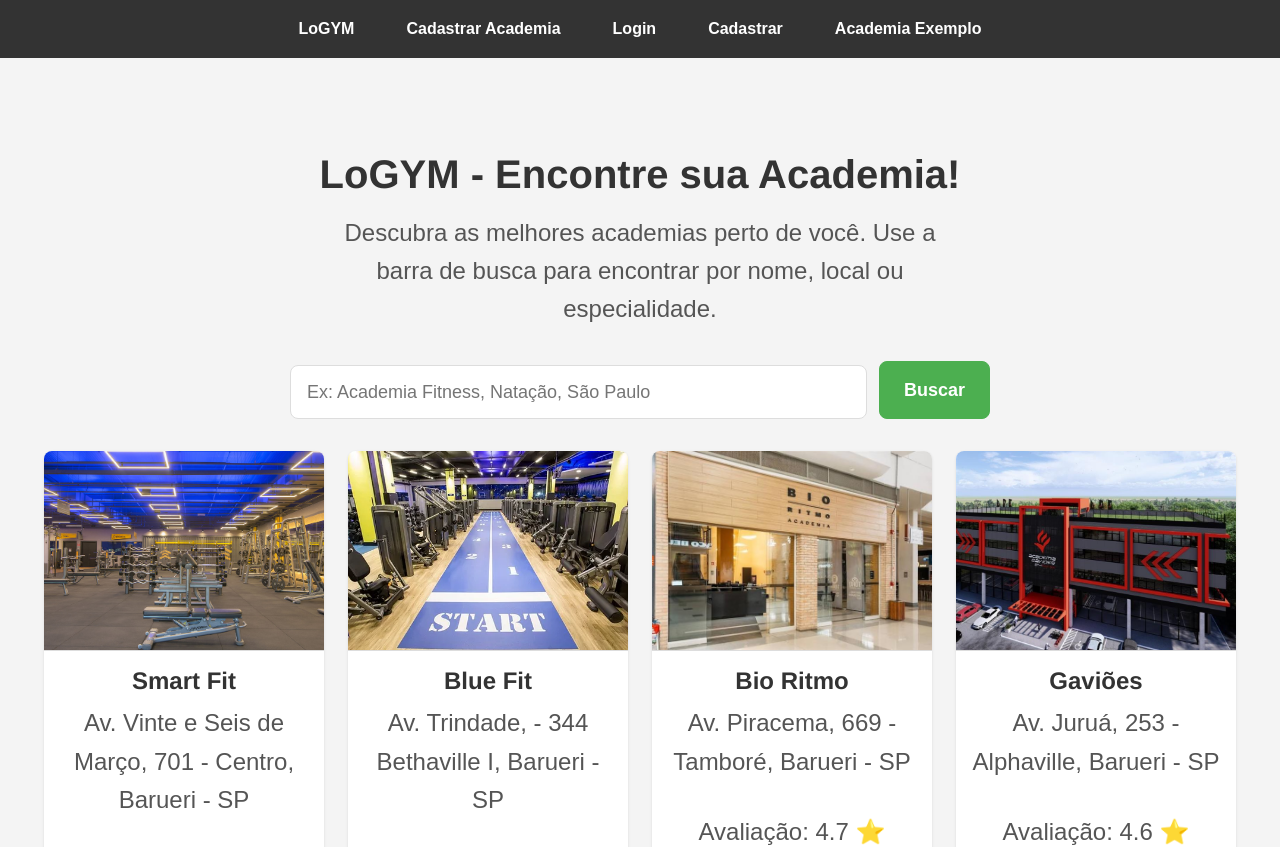
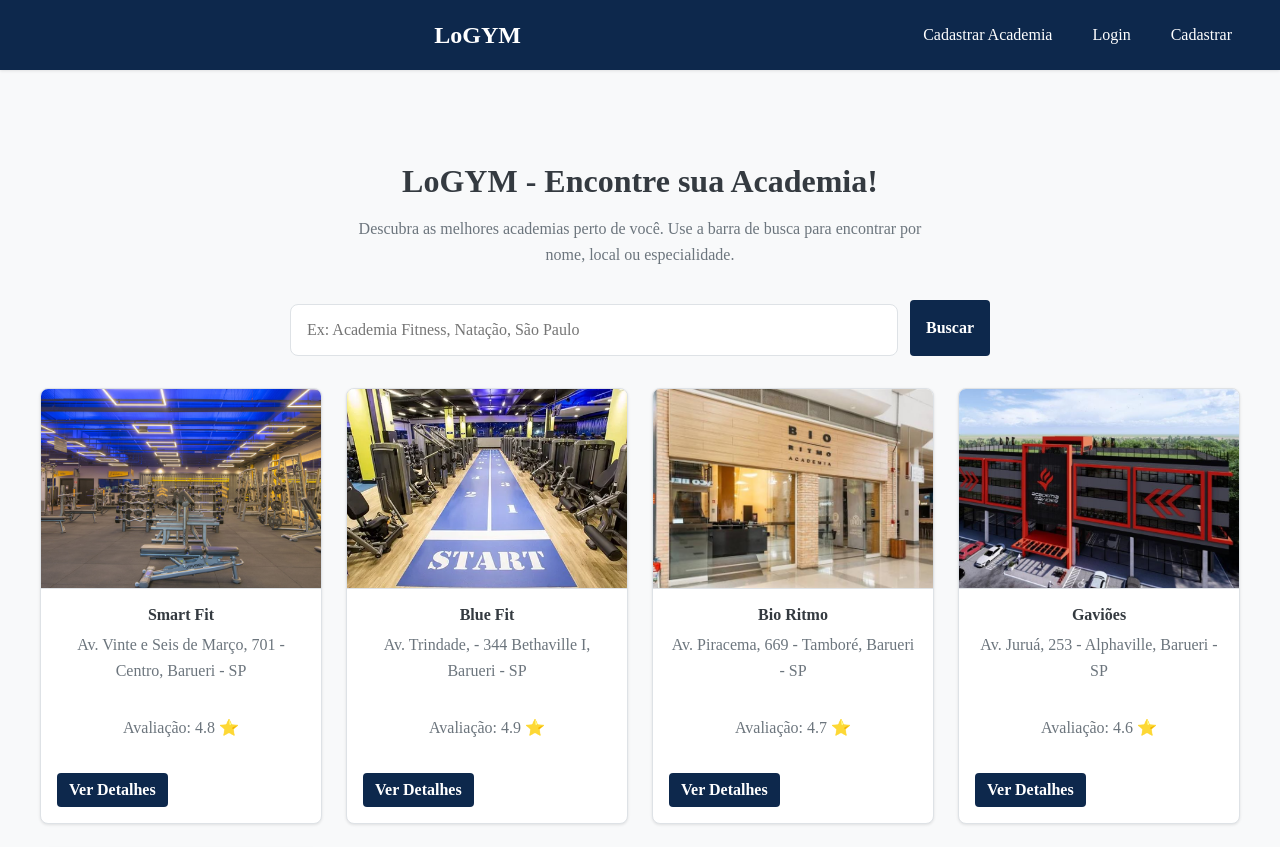
Before and after one commit to JoaoVitor365/logym-frontend, a React (Vite) app: page / in a window 1280 px wide. Shown: the top 847 px of the page. Built offline with nearby package versions, Linux system fonts and the light colour scheme.

Commit message:
Personalização Visual

```diff
--- a/src/components/Header/Header.jsx
+++ b/src/components/Header/Header.jsx
@@ -1,30 +1,40 @@
 // src/components/Header/Header.jsx
-import React from 'react';
-import { Link } from 'react-router-dom'; // Importa o componente Link
+
+import React, { useState } from 'react';
+import { Link } from 'react-router-dom';
+import '../../styles/layouts/_header.css';
 
 function Header() {
+  const [isMenuOpen, setIsMenuOpen] = useState(false);
+
+  const toggleMenu = () => {
+    setIsMenuOpen(!isMenuOpen);
+  };
+
   return (
     <header className="header">
-      <nav>
-        <ul className="nav-list">
-          <li>
-            <Link to="/" className="nav-link">LoGYM</Link> {/* Link para a Home */}
-          </li>
-          <li>
-            <Link to="/cadastrar-academia" className="nav-link">Cadastrar Academia</Link>
-          </li>
-          <li>
-            <Link to="/login" className="nav-link">Login</Link>
-          </li>
-          <li>
-            <Link to="/cadastrar" className="nav-link">Cadastrar</Link>
-          </li>
-          {/* Exemplo de link para detalhes de uma academia (você pode remover este depois) */}
-          <li>
-            <Link to="/academia/exemplo-id" className="nav-link">Academia Exemplo</Link>
-          </li>
-        </ul>
-      </nav>
+      <div className="header-container">
+
+        {/* Logo Centralizado */}
+        <div className="logo-container">
+          <Link to="/" className="nav-link logo-text">LoGYM</Link>
+        </div>
+
+        {/* Botão do Menu Hambúrguer (visível apenas em telas pequenas) */}
+        <button className="menu-toggle" onClick={toggleMenu}>
+          <span className="menu-icon"></span>
+          <span className="menu-icon"></span>
+          <span className="menu-icon"></span>
+        </button>
+
+        {/* Links da Navegação */}
+        <nav className={`nav-links ${isMenuOpen ? 'open' : ''}`}>
+          <Link to="/cadastrar-academia" className="nav-link">Cadastrar Academia</Link>
+          <Link to="/login" className="nav-link">Login</Link>
+          <Link to="/cadastrar" className="nav-link">Cadastrar</Link>
+        </nav>
+
+      </div>
     </header>
   );
 }
--- a/src/pages/RegisterPage.jsx
+++ b/src/pages/RegisterPage.jsx
@@ -3,60 +3,125 @@ import React, { useState } from 'react';
 import Input from '../components/Input/Input';
 import Button from '../components/Button/Button';
 import { Link } from 'react-router-dom'; // Importe Link para o "Já tem conta?"
+import ErrorMessage from '../components/ErrorMessage/ErrorMessage';
 
 function RegisterPage() {
   const [name, setName] = useState('');
   const [email, setEmail] = useState('');
   const [password, setPassword] = useState('');
   const [confirmPassword, setConfirmPassword] = useState('');
+  const [errors, setErrors] = useState({});
+
+const validateForm = () => {
+    let newErrors = {};
+    let isValid = true;
+
+    // 1. Validação do Nome
+    if (!name.trim()) { // .trim() remove espaços em branco no início e no fim
+      newErrors.name = 'O nome completo é obrigatório.';
+      isValid = false;
+    }
+
+    // 2. Validação do E-mail
+    if (!email) {
+      newErrors.email = 'O e-mail é obrigatório.';
+      isValid = false;
+    } else if (!/\S+@\S+\.\S+/.test(email)) { // Regex para verificar formato de e-mail
+      newErrors.email = 'E-mail inválido.';
+      isValid = false;
+    }
+
+    // 3. Validação da Senha
+    if (!password) {
+      newErrors.password = 'A senha é obrigatória.';
+      isValid = false;
+    } else if (password.length < 6) {
+      newErrors.password = 'A senha deve ter pelo menos 6 caracteres.';
+      isValid = false;
+    }
+
+    // 4. Validação da Confirmação de Senha
+    if (!confirmPassword) {
+      newErrors.confirmPassword = 'A confirmação de senha é obrigatória.';
+      isValid = false;
+    } else if (password !== confirmPassword) {
+      newErrors.confirmPassword = 'As senhas não coincidem.';
+      isValid = false;
+    }
+
+    setErrors(newErrors); // Atualiza o estado de erros
+    return isValid; // Retorna true se tudo estiver OK, false caso contrário
+  };
 
   const handleSubmit = (e) => {
-    e.preventDefault();
-    // Lógica de validação básica
-    if (password !== confirmPassword) {
-      alert('As senhas não coincidem!');
-      return;
+    e.preventDefault(); // Impede o recarregamento da página padrão do navegador
+
+    if (validateForm()) { // Se a validação for bem-sucedida...
+      console.log('Cadastro do usuário:', { name, email, password });
+      alert(`Cadastro em andamento para: ${email}`);
+      // Lógica de envio para a API aqui
+    } else {
+      console.log('Erros de validação:', errors);
     }
-    console.log('Dados de Cadastro:', { name, email, password });
-    alert(`Cadastro em andamento para: ${email}`);
-    // Aqui você fará a chamada para sua API de registro
   };
 
   return (
-    <div className="register-page"> {/* Adiciona a classe da página */}
-      <div className="register-form-container"> {/* Contêiner do formulário */}
+  <div className="register-page">
+    <div className="register-form-container">
       <h1>Cadastre-se</h1>
-        <form onSubmit={handleSubmit}>
+      {/* Adicione noValidate para desativar a validação nativa do navegador */}
+      <form onSubmit={handleSubmit} noValidate>
+
+        {/* Campo Nome */}
         <Input
           label="Nome Completo"
           type="text"
           id="name"
           name="name"
-            placeholder="Nome completo"
+          placeholder="Digite seu nome completo"
           value={name}
-            onChange={(e) => setName(e.target.value)}
-            required
+          onChange={(e) => {
+            setName(e.target.value);
+            setErrors(prev => ({ ...prev, name: '' })); // Limpa o erro ao digitar
+          }}
+          // Adiciona a classe 'has-error' se houver erro
+          className={errors.name ? 'has-error' : ''}
         />
+        <ErrorMessage message={errors.name} /> {/* Exibe a mensagem de erro */}
+
+        {/* Campo E-mail */}
         <Input
           label="E-mail"
           type="email"
           id="email"
           name="email"
-            placeholder="email@example.com"
+          placeholder="Digite seu e-mail"
           value={email}
-            onChange={(e) => setEmail(e.target.value)}
-            required
+          onChange={(e) => {
+            setEmail(e.target.value);
+            setErrors(prev => ({ ...prev, email: '' }));
+          }}
+          className={errors.email ? 'has-error' : ''}
         />
+        <ErrorMessage message={errors.email} />
+
+        {/* Campo Senha */}
         <Input
           label="Senha"
           type="password"
           id="password"
           name="password"
-            placeholder="Crie uma senha forte"
+          placeholder="Digite sua senha"
           value={password}
-            onChange={(e) => setPassword(e.target.value)}
-            required
+          onChange={(e) => {
+            setPassword(e.target.value);
+            setErrors(prev => ({ ...prev, password: '' }));
+          }}
+          className={errors.password ? 'has-error' : ''}
         />
+        <ErrorMessage message={errors.password} />
+
+        {/* Campo Confirmação de Senha */}
         <Input
           label="Confirme a Senha"
           type="password"
@@ -64,9 +129,14 @@ function RegisterPage() {
           name="confirmPassword"
           placeholder="Confirme sua senha"
           value={confirmPassword}
-            onChange={(e) => setConfirmPassword(e.target.value)}
-            required
+          onChange={(e) => {
+            setConfirmPassword(e.target.value);
+            setErrors(prev => ({ ...prev, confirmPassword: '' }));
+          }}
+          className={errors.confirmPassword ? 'has-error' : ''}
         />
+        <ErrorMessage message={errors.confirmPassword} />
+
         <Button type="submit" className="button-primary">
           Cadastrar
         </Button>
--- a/src/styles/components/_button.css
+++ b/src/styles/components/_button.css
@@ -17,16 +17,19 @@
 
 /* Variações de cor para o botão */
 .button-primary {
-  background-color: var(--primary-color);
+  background-color: var(--primary-color); /* Fundo dos botões com azul marinho */
   color: white;
-  border: 1px solid var(--primary-color);
+  border: none;
+  padding: var(--spacing-sm) var(--spacing-md);
+  border-radius: var(--border-radius-sm);
+  cursor: pointer;
+  font-weight: bold;
+  transition: background-color 0.2s ease-in-out;
 }
 
 .button-primary:hover {
-  background-color: darken(var(--primary-color), 10%); /* Exige pré-processador ou uma cor fixa para o hover */
-  /* Ou simplesmente uma cor mais escura definida: */
-  background-color: #388e3c; /* Um verde um pouco mais escuro */
-  border-color: #388e3c;
+  background-color: var(--hover-color); /* Hover com o cinza claro */
+  color: var(--primary-color); /* Mude a cor do texto no hover para azul marinho */
 }
 
 .button-secondary {
--- a/src/styles/components/_card.css
+++ b/src/styles/components/_card.css
@@ -1,19 +1,20 @@
 /* src/styles/components/_card.css */
 
 .card {
-  background-color: white;
+  background-color: var(--card-background); /* Fundo branco usando variável */
+  border: 1px solid var(--border-color); /* ADICIONE ESTA LINHA para a borda sutil */
   border-radius: var(--border-radius-md);
   box-shadow: var(--box-shadow-sm); /* Sombra leve */
-  overflow: hidden; /* Garante que a imagem arredondada não vaze */
+  overflow: hidden;
   display: flex;
   flex-direction: column;
   transition: transform 0.2s ease-in-out, box-shadow 0.2s ease-in-out;
-  width: 100%; /* Ocupa 100% da coluna na grid */
+  width: 100%;
 }
 
 .card:hover {
   transform: translateY(-5px); /* Efeito de levantar no hover */
-  box-shadow: var(--box-shadow-md); /* Sombra mais pronunciada no hover */
+  box-shadow: 0 5px 15px rgba(0, 0, 0, 0.15); /* MODIFIQUE ESTA LINHA para uma sombra mais pronunciada */
 }
 
 .card-image {
--- a/src/styles/layouts/_footer.css
+++ b/src/styles/layouts/_footer.css
@@ -1,12 +1,11 @@
 /* src/styles/layouts/_footer.css */
 
 .footer {
-  background-color: var(--background-dark); /* Cor de fundo escura, como o cabeçalho */
+  background-color: var(--secondary-color); /* Fundo do rodapé com o cinza azulado */
   color: white;
-  padding: var(--spacing-lg) var(--spacing-md); /* Espaçamento interno */
+  padding: var(--spacing-md) var(--spacing-lg);
   text-align: center;
-  margin-top: auto; /* Empurra o rodapé para a parte inferior quando o conteúdo é curto */
-  width: 100%;
+  margin-top: var(--spacing-xxl);
 }
 
 .footer-content {
--- a/src/styles/layouts/_header.css
+++ b/src/styles/layouts/_header.css
@@ -1,28 +1,111 @@
 /* src/styles/layouts/_header.css */
+
 .header {
-  background-color: #333;
-  padding: 1rem;
+  background-color: var(--primary-color);
   color: white;
+  padding: var(--spacing-sm) var(--spacing-lg);
+  box-shadow: var(--box-shadow-sm);
+  height: var(--header-height);
+  position: sticky;
+  top: 0;
+  z-index: 1000;
+  display: flex;
+  align-items: center;
+  justify-content: center;
 }
 
-.nav-list {
-  list-style: none;
-  padding: 0;
-  margin: 0;
+.header-container {
   display: flex;
-  justify-content: center;
-  gap: 20px;
+  justify-content: space-between;
+  align-items: center;
+  width: 100%;
+  max-width: var(--container-width);
 }
 
-.nav-link {
+/* Logo */
+.logo-container {
+  flex-grow: 1;
+  text-align: center;
+}
+
+.logo-text {
+  font-size: var(--font-size-xl);
+  font-weight: bold;
   color: white;
   text-decoration: none;
-  font-weight: bold;
-  padding: 0.5rem 1rem;
-  border-radius: 5px;
+}
+
+/* Ocultar o botão de menu em telas grandes */
+.menu-toggle {
+  display: none;
+}
+
+/* Links de navegação */
+.nav-links {
+  display: flex;
+  gap: var(--spacing-lg);
+}
+.nav-links a {
+  color: white;
+  text-decoration: none;
+  padding: var(--spacing-xxs) var(--spacing-xs);
+  border-radius: var(--border-radius-sm);
   transition: background-color 0.3s ease;
 }
+.nav-links a:hover {
+  background-color: var(--primary-darker);
+}
 
-.nav-link:hover {
-  background-color: #555;
+/* ----- Estilos para Telas Pequenas (Menu Hambúrguer) ----- */
+@media (max-width: 768px) {
+  .header-container {
+    justify-content: flex-end;
+  }
+
+  .logo-container {
+    position: absolute;
+    left: 50%;
+    transform: translateX(-50%);
+  }
+
+  .nav-links {
+    display: none;
+    flex-direction: column;
+    position: absolute;
+    top: var(--header-height);
+    right: 0;
+    width: 100%;
+    background-color: var(--primary-color);
+    padding: var(--spacing-lg);
+    box-shadow: var(--box-shadow-sm);
+    transition: transform 0.3s ease-in-out;
+    z-index: 999;
+  }
+
+  .nav-links.open {
+    display: flex;
+  }
+
+  .nav-links a {
+    padding: var(--spacing-md);
+    text-align: center;
+    border-bottom: 1px solid rgba(255, 255, 255, 0.1);
+  }
+
+  .menu-toggle {
+    display: block;
+    cursor: pointer;
+    border: none;
+    background: transparent;
+    z-index: 1001;
+  }
+
+  .menu-icon {
+    display: block;
+    width: 25px;
+    height: 3px;
+    background: white;
+    margin: 5px 0;
+    transition: 0.4s;
+  }
 }
--- a/src/styles/pages/_academyDetails.css
+++ b/src/styles/pages/_academyDetails.css
@@ -97,7 +97,7 @@
 .back-button {
     display: inline-block;
     margin-bottom: var(--spacing-lg);
-    background-color: var(--secondary-color);
+    background-color: var(--primary-color);
     color: white;
     padding: var(--spacing-sm) var(--spacing-md);
     border-radius: var(--border-radius-sm);
@@ -106,7 +106,7 @@
 }
 
 .back-button:hover {
-    background-color: #1976d2; /* Versão mais escura do secondary-color */
+    background-color: var(--secondary-color); /* Versão mais escura do secondary-color */
 }
 
 
--- a/src/styles/pages/_home.css
+++ b/src/styles/pages/_home.css
@@ -1,9 +1,9 @@
 /* src/styles/pages/_home.css */
 
 .home-page {
-  text-align: center; /* Centraliza o texto e elementos na página */
-  padding: var(--spacing-xxl) var(--spacing-lg); /* Padding generoso */
-  background-color: var(--background-color); /* Fundo claro */
+  text-align: center;
+  padding: var(--spacing-xxl) var(--spacing-md);
+  background-color: var(--page-background); /* Usando a nova variável de cor de fundo */
 }
 
 .home-page h1 {
@@ -15,70 +15,58 @@
 .home-page p {
   font-size: var(--font-size-large);
   color: var(--text-color-light);
-  max-width: 600px; /* Limita a largura do parágrafo */
-  margin: 0 auto var(--spacing-xl) auto; /* Centraliza e adiciona margem inferior */
+  max-width: 600px;
+  margin: 0 auto var(--spacing-xl) auto;
 }
 
+/* Estilo para a seção de busca */
 .search-section {
-  display: flex; /* Para alinhar o input e o botão lado a lado */
-  justify-content: center; /* Centraliza os itens */
-  gap: var(--spacing-sm); /* Espaço entre o input e o botão */
+  display: flex;
+  justify-content: center;
+  gap: var(--spacing-sm);
   margin-top: var(--spacing-lg);
-  max-width: 700px; /* Limita a largura da barra de busca */
+  max-width: 700px;
   margin-left: auto;
   margin-right: auto;
 }
 
 .search-section .input-group {
-    margin-bottom: 0; /* Remove margem inferior padrão do input-group */
-    flex-grow: 1; /* Faz o input ocupar o máximo de espaço possível */
+  margin-bottom: 0;
+  flex-grow: 1;
 }
 
 .search-section .input-field {
-    border-radius: var(--border-radius-md); /* Cantos mais arredondados */
-    padding: var(--spacing-md); /* Padding maior para o campo de busca */
-    font-size: var(--font-size-medium);
+  border-radius: var(--border-radius-md);
+  padding: var(--spacing-md);
+  font-size: var(--font-size-medium);
 }
 
-.search-section .button {
-    border-radius: var(--border-radius-md); /* Cantos mais arredondados */
-    padding: var(--spacing-md) var(--spacing-lg); /* Padding maior para o botão */
-    font-size: var(--font-size-medium);
-}
-
-/* Media query para telas menores */
+/* Media query para a seção de busca em telas menores */
 @media (max-width: 768px) {
   .search-section {
-    flex-direction: column; /* Input e botão empilham em telas pequenas */
-    align-items: center; /* Centraliza os itens empilhados */
+    flex-direction: column;
+    align-items: center;
   }
-
-  .search-section .input-field {
-    width: 100%; /* Ocupa largura total */
-  }
-
+  .search-section .input-field,
   .search-section .button {
-    width: 100%; /* Ocupa largura total */
+    width: 100%;
   }
 }
 
-/* src/styles/pages/_home.css */
-
-/* ... (código existente) ... */
-
+/* Estilo para a grade de cards */
 .academies-grid {
   display: grid;
-  grid-template-columns: repeat(auto-fill, minmax(280px, 1fr)); /* Colunas responsivas */
-  gap: var(--spacing-lg); /* Espaçamento entre os cards */
-  margin-top: var(--spacing-xl); /* Espaço acima da grade */
-  max-width: 1200px; /* Limita a largura máxima da grade */
+  grid-template-columns: repeat(auto-fill, minmax(280px, 1fr)); /* Auto-ajustável e responsivo */
+  gap: var(--spacing-lg);
+  margin-top: var(--spacing-xl);
+  max-width: 1200px;
   margin-left: auto;
   margin-right: auto;
 }
 
-/* Ajustes para telas muito pequenas */
+/* Ajustes para telas muito pequenas, para que o grid tenha apenas 1 coluna */
 @media (max-width: 600px) {
   .academies-grid {
-    grid-template-columns: 1fr; /* Uma coluna em telas pequenas */
+    grid-template-columns: 1fr;
   }
 }
--- a/src/styles/variables.css
+++ b/src/styles/variables.css
@@ -1,53 +1,41 @@
-/* src/styles/variables.css */
+/* src/styles/_variables.css */
 
 :root {
-  /* Cores */
-  --primary-color: #4CAF50; /* Verde vibrante para ações principais */
-  --secondary-color: #2196F3; /* Azul para destaque ou informações */
-  --accent-color: #FFC107; /* Amarelo para alertas ou foco */
+  /* Paleta de Cores */
+  --primary-color: #0D284C;        /* Azul marinho (Cor principal dos botões e destaque) */
+  --secondary-color: #495057;      /* Cinza azulado (Cor de fundo de seções, rodapé) */
+  --background-color: #F8F9FA;     /* Cinza muito claro (Fundo geral do site) */
+  --hover-color: #ADB5BD;          /* Cinza claro (Cor para o hover) */
+  --text-color: #343A40;           /* Cinza escuro (Cor do texto) */
+  --text-color-light: #6C757D;     /* Cinza mais claro (Texto secundário) */
+  --success-color: #28A745;        /* Verde (Feedback de sucesso) */
+  --error-color: #DC3545;          /* Vermelho (Feedback de erro) */
+  --border-color: #DEE2E6;         /* Cinza para bordas */
+  --card-background: #FFFFFF;      /* Fundo branco para cards */
 
-  --text-color: #333; /* Cor de texto padrão (quase preto) */
-  --text-color-light: #555; /* Cor de texto mais clara */
-  --background-color: #f4f4f4; /* Fundo geral da página */
-  --background-dark: #333; /* Fundo escuro para cabeçalhos/rodapés */
-  --border-color: #ddd; /* Cor padrão para bordas */
-  --error-color: #f44336; /* Vermelho para mensagens de erro */
+  /* Tipografia */
+  --font-family: 'Arial', sans-serif;
+  --font-size-sm: 0.875rem;
+  --font-size-md: 1rem;
+  --font-size-lg: 1.25rem;
+  --font-size-xl: 1.5rem;
+  --font-size-xxl: 2rem;
 
-  /* Fontes */
-  --font-family-primary: 'Arial', sans-serif; /* Fonte padrão */
-  --font-family-headings: 'Helvetica Neue', sans-serif; /* Fonte para títulos */
+  /* Espaçamento */
+  --spacing-xxs: 0.25rem;
+  --spacing-xs: 0.5rem;
+  --spacing-sm: 0.75rem;
+  --spacing-md: 1rem;
+  --spacing-lg: 1.5rem;
+  --spacing-xl: 2rem;
+  --spacing-xxl: 3rem;
 
-  --font-size-base: 16px;
-  --font-size-small: 0.875rem; /* 14px */
-  --font-size-medium: 1.125rem; /* 18px */
-  --font-size-large: 1.5rem; /* 24px */
-  --font-size-xl: 2rem; /* 32px */
-  --font-size-xxl: 2.5rem; /* 40px */
-
-  /* Espaçamentos */
-  --spacing-xxs: 4px;
-  --spacing-xs: 8px;
-  --spacing-sm: 12px;
-  --spacing-md: 16px;
-  --spacing-lg: 24px;
-  --spacing-xl: 32px;
-  --spacing-xxl: 48px;
-
-  /* Bordas */
+  /* Bordas e Sombras */
   --border-radius-sm: 4px;
   --border-radius-md: 8px;
+  --box-shadow-sm: 0 1px 3px rgba(0, 0, 0, 0.1);
 
-  /* Sombras */
-  --box-shadow-sm: 0 1px 3px rgba(0, 0, 0, 0.1);
-  --box-shadow-md: 0 4px 6px rgba(0, 0, 0, 0.1);
-
-  /* Cores de feedback/status */
-  --success-color: #28a745; /* Verde para sucesso */
-  --warning-color: #ffc107; /* Amarelo para aviso */
-  --danger-color: #dc3545; /* Vermelho para erro */
-
-  /* Versões RGB para sombras (útil para cores que não são variáveis nativas) */
-  --primary-color-rgb: 76, 175, 80;   /* RGB de #4CAF50 */
-  --secondary-color-rgb: 25, 118, 210; /* RGB de #1976D2 */
-  --danger-color-rgb: 220, 53, 69;    /* RGB de #dc3545 */
+  /* Outras variáveis */
+  --container-width: 1200px;
+  --header-height: 70px;
 }
```
Lines whose indentation alone changed are shown as unchanged.
